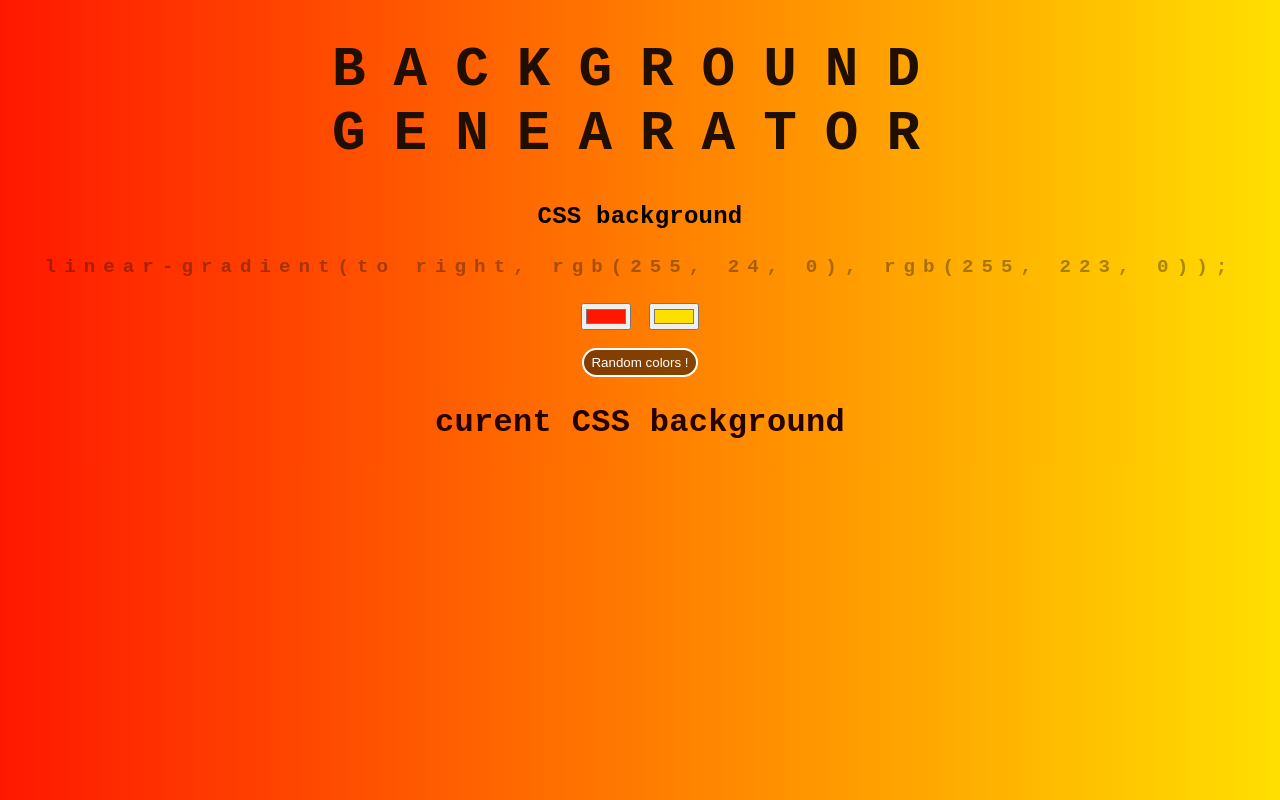
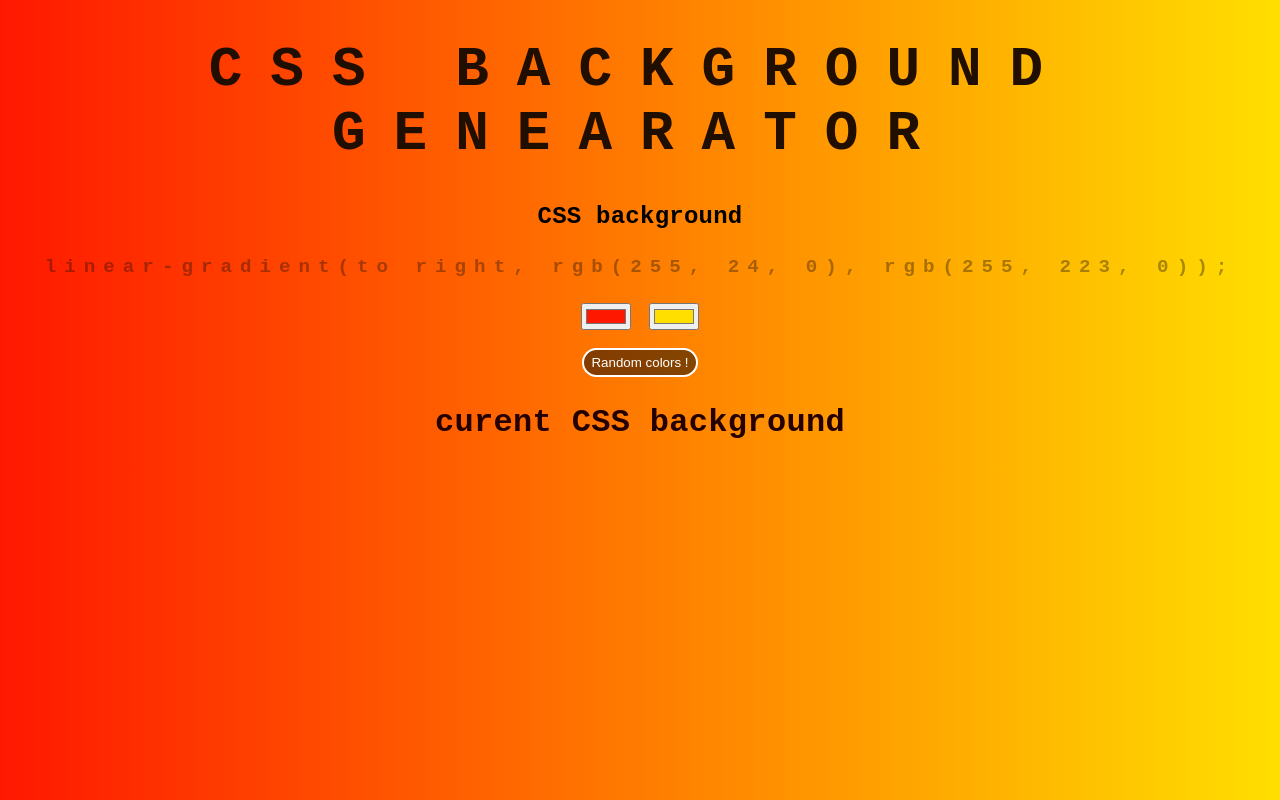
Before and after one commit to badrEladraoui1/background-generator, a plain HTML site: page index.html in a window 1280 px wide. Drawn offline with Linux system fonts and the light colour scheme.

Commit message:
back to old title

```diff
--- a/index.html
+++ b/index.html
@@ -7,7 +7,7 @@
     <title>Gradient Background</title>
 </head>
 <body id="gradient">
-    <h1>background genearator</h1>
+    <h1>CSS background genearator</h1>
     <h3>CSS background</h3>
     <h4></h4>
     <input class="color1" type="color" name="color1" value="#ff1800">
```
